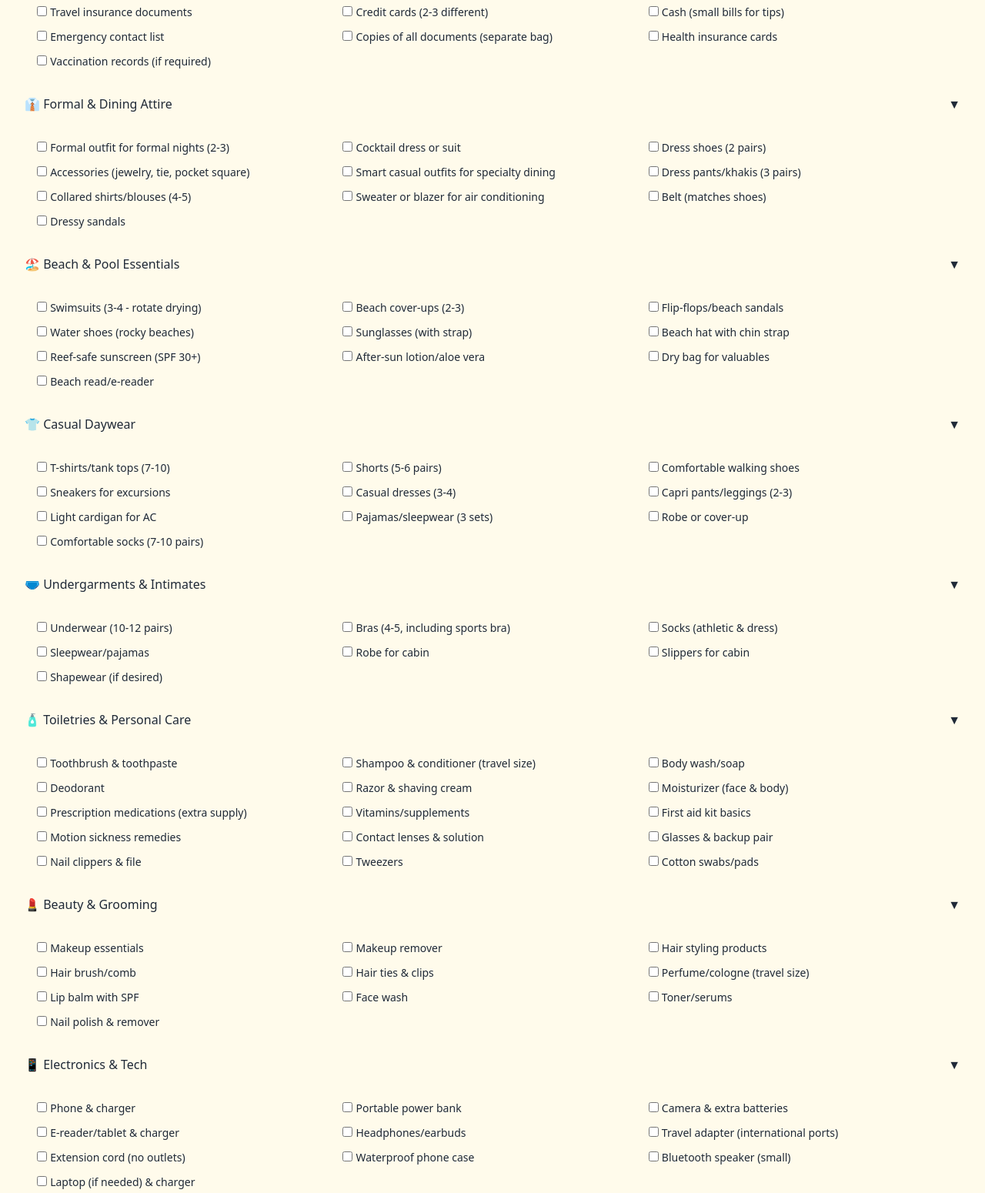
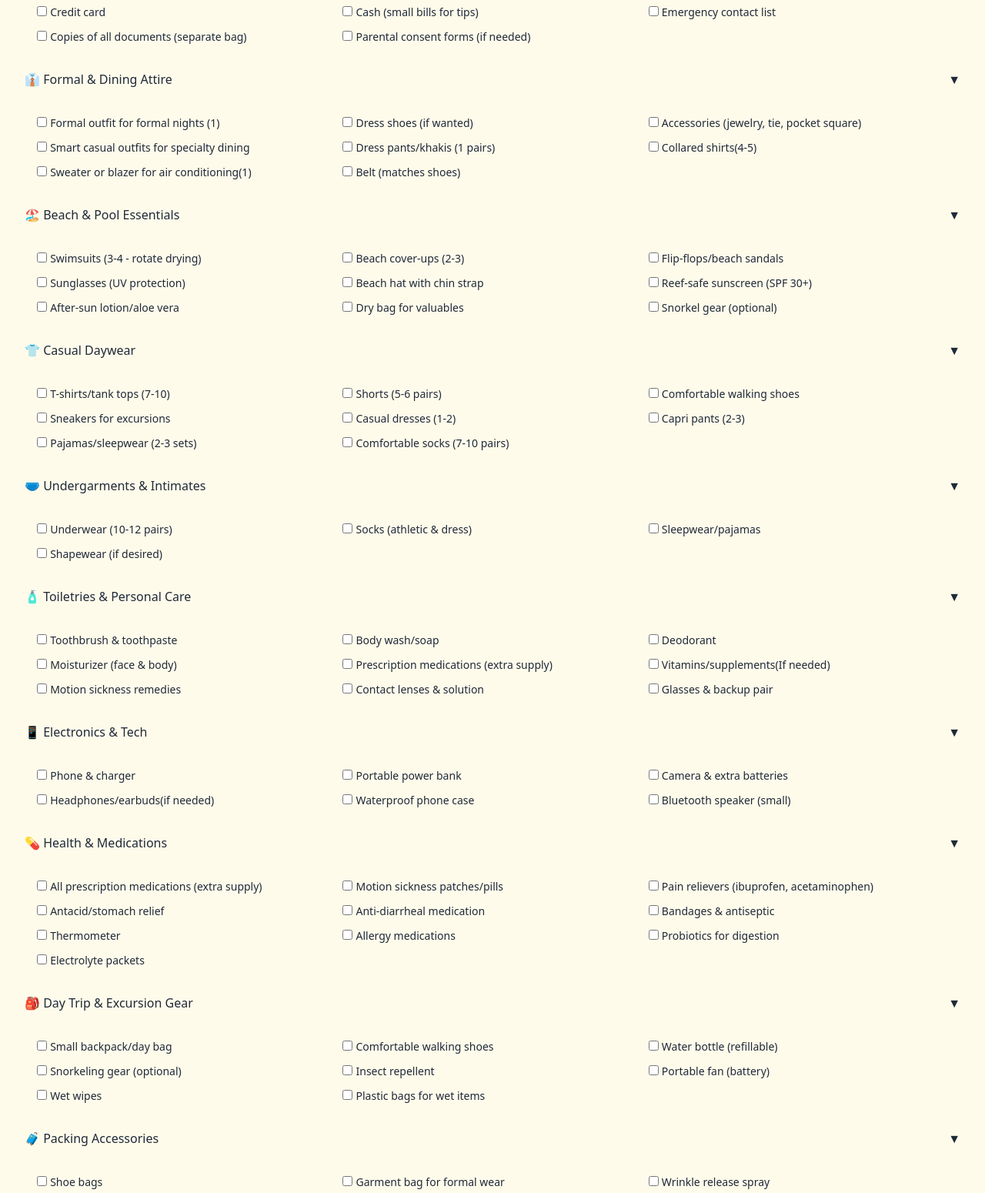
Before and after one commit to Devsp1312/CruiseWeb, a plain HTML site: page packing.html in a window 1280 px wide. Shown: the part 983-2533 px from the top of the page at 77% size. Drawn offline with nearby package versions, Linux system fonts and the light colour scheme.

Commit message:
changed the packing list

```diff
--- a/packing.html
+++ b/packing.html
@@ -385,99 +385,69 @@
                 "Passport (valid 6+ months)",
                 "Driver's license/ID",
                 "Cruise tickets/boarding passes",
-                "Travel insurance documents",
-                "Credit cards (2-3 different)",
+                "Credit card",
                 "Cash (small bills for tips)",
                 "Emergency contact list",
                 "Copies of all documents (separate bag)",
-                "Health insurance cards",
-                "Vaccination records (if required)"
+                "Parental consent forms (if needed)",
+
             ],
             "👔 Formal & Dining Attire": [
-                "Formal outfit for formal nights (2-3)",
-                "Cocktail dress or suit",
-                "Dress shoes (2 pairs)",
+                "Formal outfit for formal nights (1)",
+                "Dress shoes (if wanted)",
                 "Accessories (jewelry, tie, pocket square)",
                 "Smart casual outfits for specialty dining",
-                "Dress pants/khakis (3 pairs)",
-                "Collared shirts/blouses (4-5)",
-                "Sweater or blazer for air conditioning",
+                "Dress pants/khakis (1 pairs)",
+                "Collared shirts(4-5)",
+                "Sweater or blazer for air conditioning(1)",
                 "Belt (matches shoes)",
-                "Dressy sandals"
             ],
             "🏖️ Beach & Pool Essentials": [
                 "Swimsuits (3-4 - rotate drying)",
                 "Beach cover-ups (2-3)",
                 "Flip-flops/beach sandals",
-                "Water shoes (rocky beaches)",
-                "Sunglasses (with strap)",
+                "Sunglasses (UV protection)",
                 "Beach hat with chin strap",
                 "Reef-safe sunscreen (SPF 30+)",
                 "After-sun lotion/aloe vera",
                 "Dry bag for valuables",
-                "Beach read/e-reader"
+                "Snorkel gear (optional)",
+
             ],
             "👕 Casual Daywear": [
                 "T-shirts/tank tops (7-10)",
                 "Shorts (5-6 pairs)",
                 "Comfortable walking shoes",
                 "Sneakers for excursions",
-                "Casual dresses (3-4)",
-                "Capri pants/leggings (2-3)",
-                "Light cardigan for AC",
-                "Pajamas/sleepwear (3 sets)",
-                "Robe or cover-up",
+                "Casual dresses (1-2)",
+                "Capri pants (2-3)",
+                "Pajamas/sleepwear (2-3 sets)",
                 "Comfortable socks (7-10 pairs)"
             ],
             "🩲 Undergarments & Intimates": [
                 "Underwear (10-12 pairs)",
-                "Bras (4-5, including sports bra)",
                 "Socks (athletic & dress)",
                 "Sleepwear/pajamas",
-                "Robe for cabin",
-                "Slippers for cabin",
                 "Shapewear (if desired)"
             ],
             "🧴 Toiletries & Personal Care": [
                 "Toothbrush & toothpaste",
-                "Shampoo & conditioner (travel size)",
                 "Body wash/soap",
                 "Deodorant",
-                "Razor & shaving cream",
                 "Moisturizer (face & body)",
                 "Prescription medications (extra supply)",
-                "Vitamins/supplements",
-                "First aid kit basics",
+                "Vitamins/supplements(If needed)",
                 "Motion sickness remedies",
                 "Contact lenses & solution",
                 "Glasses & backup pair",
-                "Nail clippers & file",
-                "Tweezers",
-                "Cotton swabs/pads"
-            ],
-            "💄 Beauty & Grooming": [
-                "Makeup essentials",
-                "Makeup remover",
-                "Hair styling products",
-                "Hair brush/comb",
-                "Hair ties & clips",
-                "Perfume/cologne (travel size)",
-                "Lip balm with SPF",
-                "Face wash",
-                "Toner/serums",
-                "Nail polish & remover"
             ],
             "📱 Electronics & Tech": [
                 "Phone & charger",
                 "Portable power bank",
                 "Camera & extra batteries",
-                "E-reader/tablet & charger",
-                "Headphones/earbuds",
-                "Travel adapter (international ports)",
-                "Extension cord (no outlets)",
+                "Headphones/earbuds(if needed)",
                 "Waterproof phone case",
                 "Bluetooth speaker (small)",
-                "Laptop (if needed) & charger"
             ],
             "💊 Health & Medications": [
                 "All prescription medications (extra supply)",
@@ -496,21 +466,15 @@
                 "Comfortable walking shoes",
                 "Water bottle (refillable)",
                 "Snorkeling gear (optional)",
-                "Underwater camera",
-                "Cash for local purchases",
                 "Insect repellent",
                 "Portable fan (battery)",
                 "Wet wipes",
                 "Plastic bags for wet items"
             ],
             "🧳 Packing Accessories": [
-                "Packing cubes (various sizes)",
-                "Laundry bag",
                 "Shoe bags",
                 "Garment bag for formal wear",
-                "Travel-sized laundry detergent",
                 "Wrinkle release spray",
-                "Extra hangers (a few)",
                 "Luggage locks",
                 "Luggage tags with contact info",
                 "Bright luggage identifier"
```
